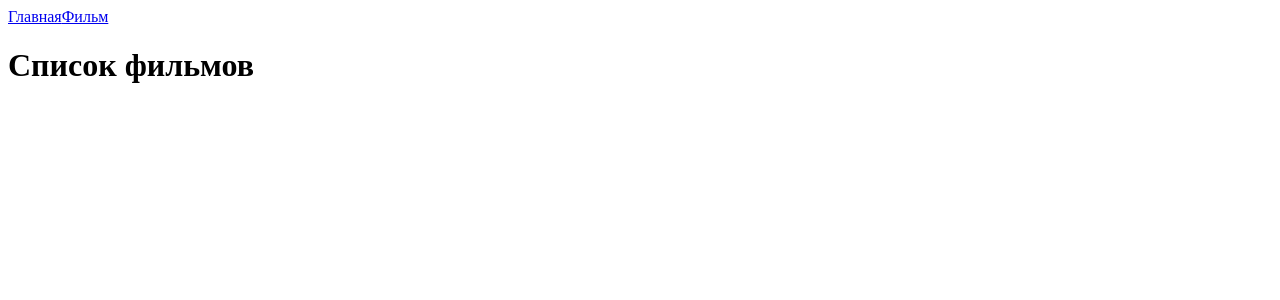
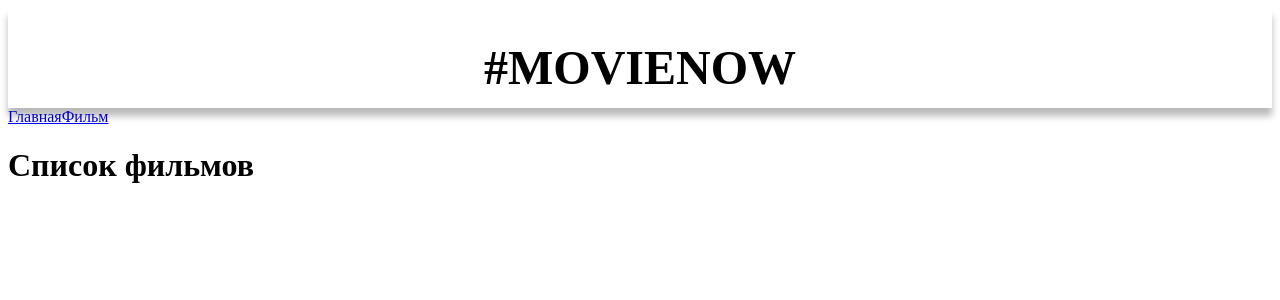
Before and after one commit to staskozin/ncracker-test-task, a Vue app: page / in a window 1280 px wide. Shown: the top 300 px of the page. Built offline with nearby package versions, Linux system fonts and the light colour scheme; the HTML template or start-up script is replaced by a standard one.

Commit message:
Add header

```diff
--- a/src/App.vue
+++ b/src/App.vue
@@ -1,14 +1,14 @@
 <script setup>
 import { RouterLink, RouterView } from 'vue-router'
+import PageHeader from './components/PageHeader.vue';
 </script>
 
 <template>
-  <header>
+  <PageHeader />
+
     <nav>
       <RouterLink to="/">Главная</RouterLink>
       <RouterLink to="/movie">Фильм</RouterLink>
     </nav>
-  </header>
-
   <RouterView />
 </template>
--- a/src/assets/base.scss
+++ b/src/assets/base.scss
@@ -21,4 +21,6 @@ body {
   background: var(--background-color);
   color: var(--text-color);
   font-family: Roboto, sans-serif;
+  padding: 0;
+  margin: 0;
 }
--- /dev/null
+++ b/src/components/PageHeader.vue
@@ -0,0 +1,25 @@
+<template>
+  <header class="header">
+    <span class="header__text">#MOVIENOW</span>
+  </header>
+</template>
+
+<style scoped lang="scss">
+.header {
+  text-align: center;
+  background-color: var(--accent-color);
+  color: var(--black-text-color);
+  box-shadow: 0px 8px 7px rgba(0, 0, 0, 0.28);
+  padding: 36px 0 16px;
+  position: sticky;
+  top: 0;
+
+  &__text {
+    display: block;
+    font-size: 48px;
+    line-height: 1;
+    font-weight: bold;
+    letter-spacing: 21%;
+  }
+}
+</style>
```
